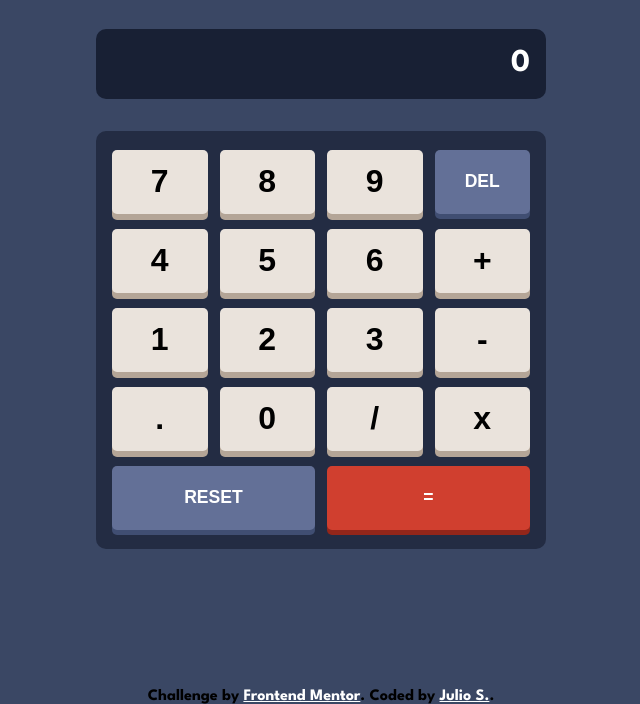
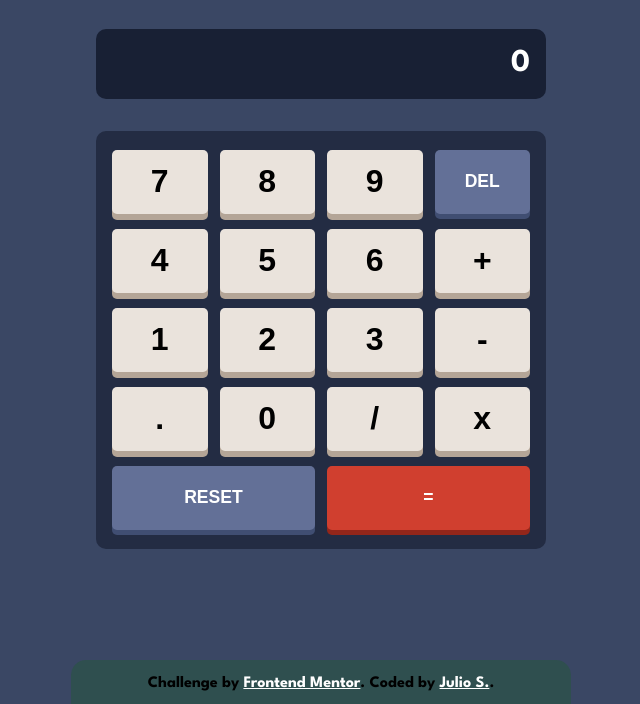
Before and after one commit to Julius-Sol/calculator-app, a website built with Vite: page index.html in a window 1280 px wide. Shown: the part 96-800 px from the top of the page, without its empty margins (319-959 px from the left). Built offline with nearby package versions, Linux system fonts and the light colour scheme.

Commit message:
Add READ.ME

```diff
--- a/index.html
+++ b/index.html
@@ -25,6 +25,10 @@
         right:25%;
         left:50%;
         margin-left:-250px;
+        background-color: darkslategrey;
+        padding-top: 1rem;
+        border-radius: 15px 15px 0 0;
+        padding-bottom: .8rem;
       }
       .attribution a {
         color:white;
```
Also changed, not shown: README.md (added), screenshots/desktop_cal_theme1.png (added), screenshots/desktop_cal_theme2.png (added), screenshots/desktop_cal_theme3.png (added), screenshots/mobile_calc_theme1.png (added), screenshots/mobile_calc_theme2.png (added), screenshots/mobile_calc_theme3.png (added).
